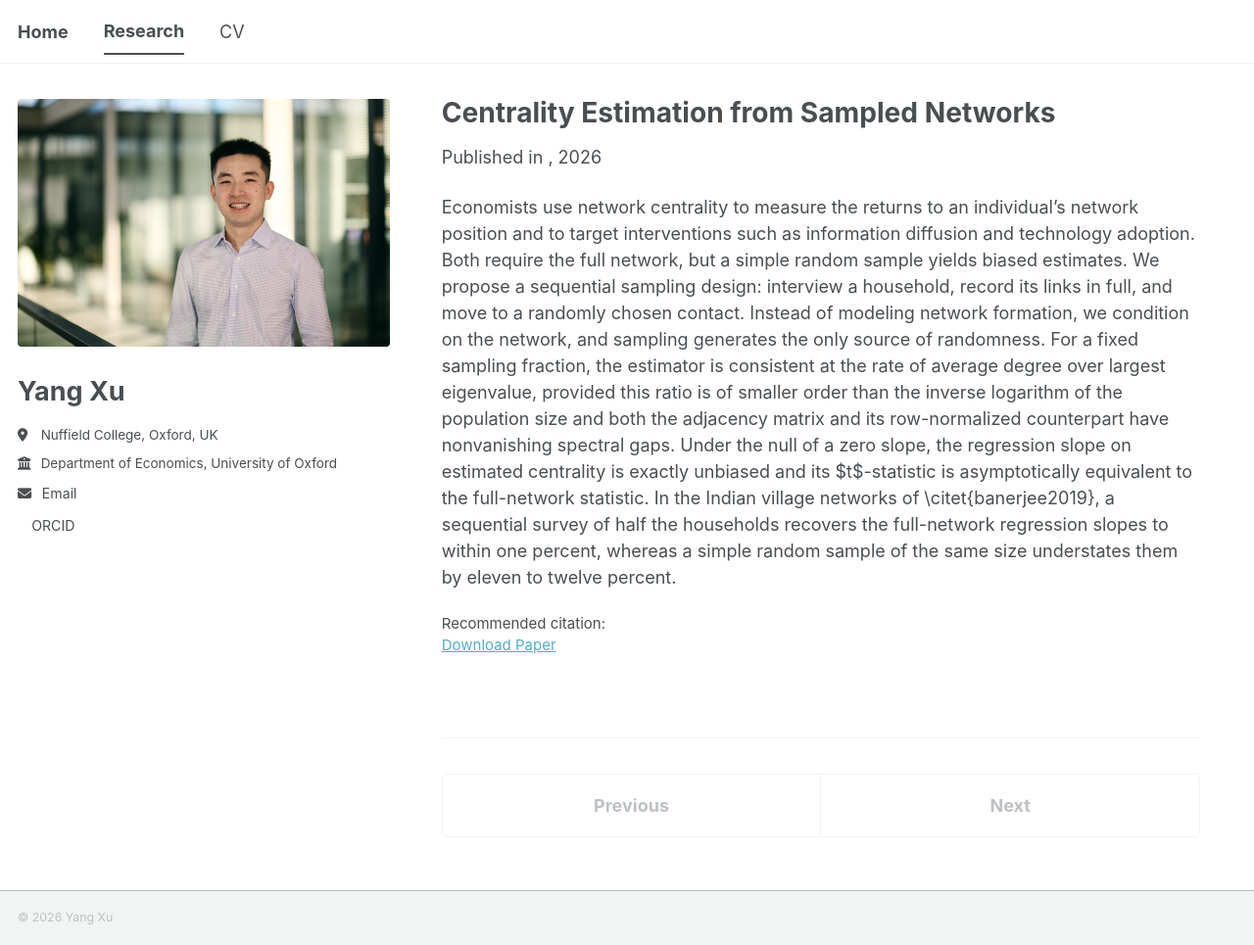
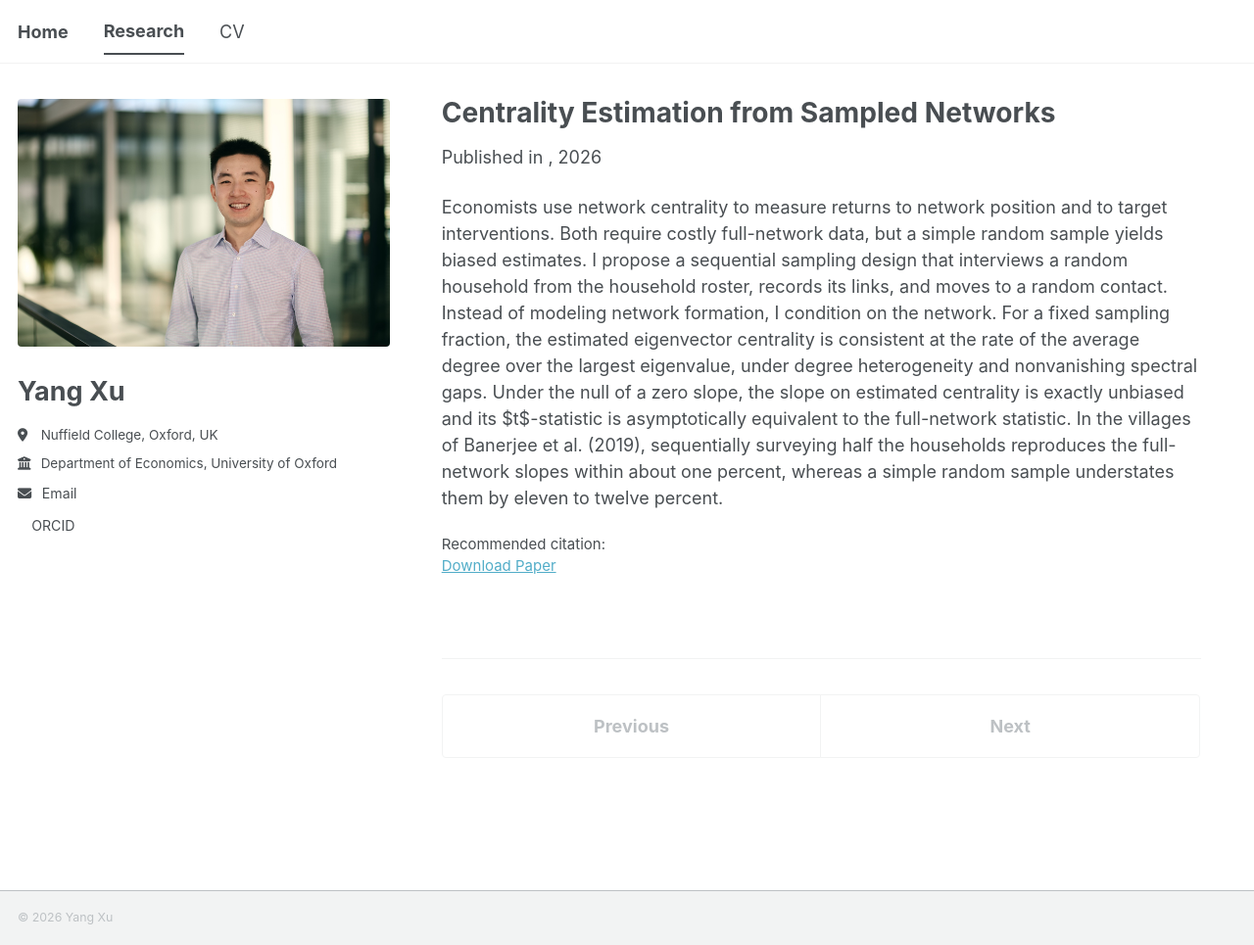
Before and after one commit to yang-xu-econ/yang-xu-econ.github.io, a Jekyll site: the page built from _publications/JMP_Xu.md, in a window 1280 px wide and 965 px high. Shown: the whole window at 98% size. Built offline with Jekyll 4.4.1, drawn with Linux system fonts in a browser that asks for light colours; a style sheet for code colours, icons or effects is not loaded.

Commit message:
Update abstract Oct 14

```diff
--- a/_publications/JMP_Xu.md
+++ b/_publications/JMP_Xu.md
@@ -11,4 +11,4 @@ keywords: "Partially Observed Networks, Sampling Design, Eigenvector Centrality.
 citation: ""
 ---
 
-Economists use network centrality to measure the returns to an individual's network position and to target interventions such as information diffusion and technology adoption. Both require the full network, but a simple random sample yields biased estimates. We propose a sequential sampling design: interview a household, record its links in full, and move to a randomly chosen contact. Instead of modeling network formation, we condition on the network, and sampling generates the only source of randomness. For a fixed sampling fraction, the estimator is consistent at the rate of average degree over largest eigenvalue, provided this ratio is of smaller order than the inverse logarithm of the population size and both the adjacency matrix and its row-normalized counterpart have nonvanishing spectral gaps. Under the null of a zero slope, the regression slope on estimated centrality is exactly unbiased and its $t$-statistic is asymptotically equivalent to the full-network statistic. In the Indian village networks of \citet{banerjee2019}, a sequential survey of half the households recovers the full-network regression slopes to within one percent, whereas a simple random sample of the same size understates them by eleven to twelve percent.
+Economists use network centrality to measure returns to network position and to target interventions. Both require costly full-network data, but a simple random sample yields biased estimates. I propose a sequential sampling design that interviews a random household from the household roster, records its links, and moves to a random contact. Instead of modeling network formation, I condition on the network. For a fixed sampling fraction, the estimated eigenvector centrality is consistent at the rate of the average degree over the largest eigenvalue, under degree heterogeneity and nonvanishing spectral gaps. Under the null of a zero slope, the slope on estimated centrality is exactly unbiased and its $t$-statistic is asymptotically equivalent to the full-network statistic. In the villages of Banerjee et al. (2019), sequentially surveying half the households reproduces the full-network slopes within about one percent, whereas a simple random sample understates them by eleven to twelve percent.
```
